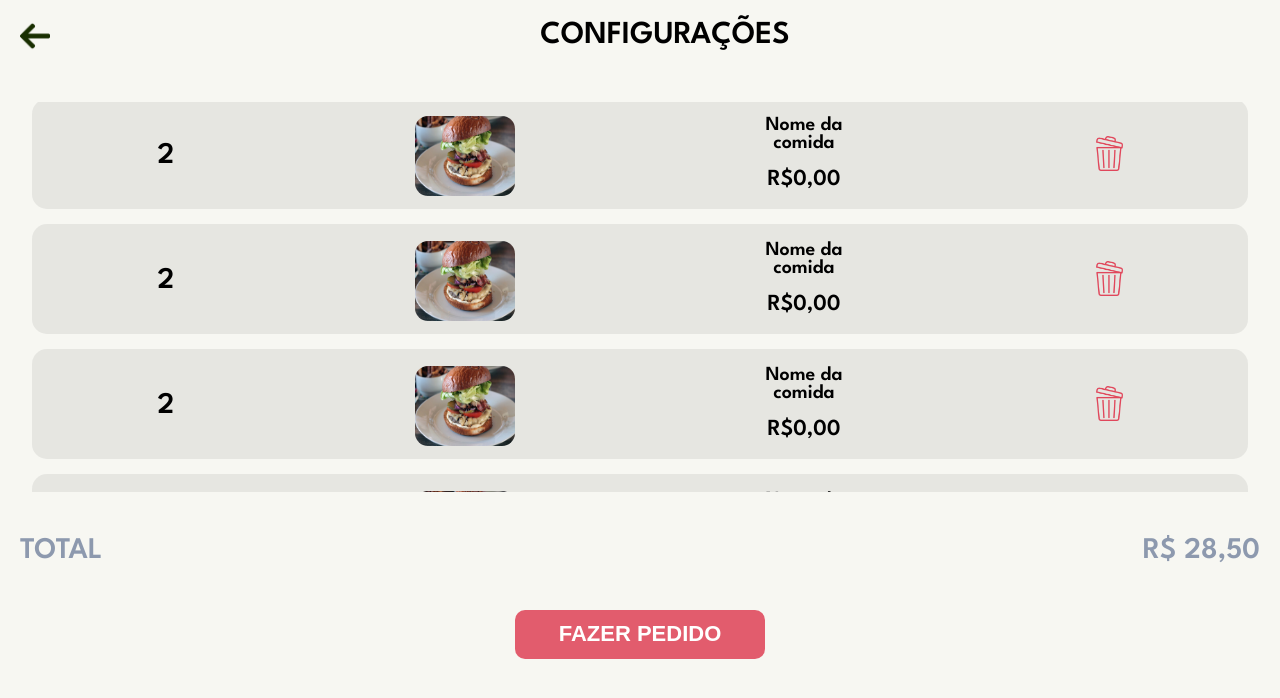
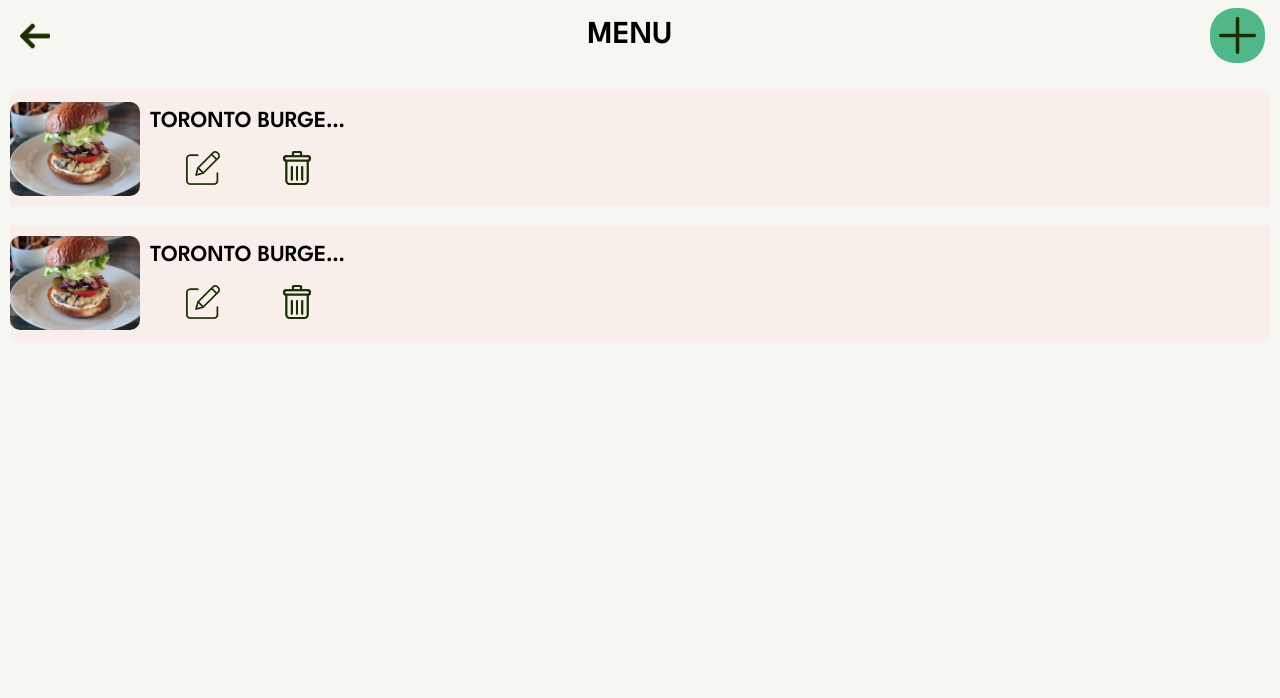
Before and after one commit to Joao-F3rnando/waiter-tech-front, an Angular app: page /cart in a window 1280 px wide. Shown: the top 698 px of the page. Built offline with nearby package versions, Linux system fonts and the light colour scheme.

Commit message:
new qrcode page and added and add item button on dishes page

```diff
--- a/src/app/app.component.html
+++ b/src/app/app.component.html
@@ -1,3 +1,3 @@
-<router-outlet></router-outlet>
+<!-- <router-outlet></router-outlet> -->
 
-<!-- <app-option></app-option> -->
+<app-dishes></app-dishes>
--- a/src/app/components/dishes/dishes.component.css
+++ b/src/app/components/dishes/dishes.component.css
@@ -4,7 +4,7 @@ header {
     justify-content: space-between;
 }
 
-header img {
+.return {
     height: 30px;
     margin-left: 20px;
 }
@@ -15,7 +15,27 @@ h1 {
     text-transform: uppercase;
 }
 
+.add-item{
+    background-color: #52B788;
+    margin-right: 15px;
+    border-radius: 25px;
+    width: 55px;
+    height: 55px;
+    display: flex;
+    justify-content: center;
+    align-items: center;
+}
+
+.add-item img{
+    width: 37px;
+    height: 37px;
+}
+
 /* DIVISÃO DO MENU */
+
+.content{
+    height: 100%;
+}
 
 .container{
     gap: 20px;
@@ -62,3 +82,10 @@ h2{
 .edit-delete, h2{
     margin-left: 10px;
 }
+
+/* Botão de adicionar */
+
+.btn{
+    display: flex;
+    justify-content: center;
+}
--- a/src/app/components/dishes/dishes.component.html
+++ b/src/app/components/dishes/dishes.component.html
@@ -1,8 +1,12 @@
 <header>
-    <img (click)="goBack()" src="../../../assets/seta-esquerda.png" alt="">
+    <img (click)="goBack()" class="return" src="../../../assets/seta-esquerda.png" alt="">
     <h1>menu</h1>
+    <div class="add-item" (click)="goEdit()">
+        <img src="../../../assets/plus.png" >
+    </div>
 </header>
 
+<div class="content">
     <div class="container">
         <div class="background">
             <div class="details">
@@ -41,3 +45,5 @@
             </div>
         </div>
     </div>
+
+</div>
--- a/src/app/components/login-client/login-client.component.css
+++ b/src/app/components/login-client/login-client.component.css
@@ -36,13 +36,14 @@ button{
     border-radius: 10px;
     width: 245px;
     height: 55px;
-    font-size: 22px;
+    font-size: 20px;
     font-weight: 400;
 }
 
 .pink-button{
     background-color: rgba(224, 71, 91, 0.88);
     color: #F8EFEA;
+    padding: 5px;
 }
 
 .light-green-button{
--- a/src/app/components/login-client/login-client.component.html
+++ b/src/app/components/login-client/login-client.component.html
@@ -7,7 +7,7 @@
     <div id="selectors">
         <div class="content">
             <p>Já está em algum restaurante?</p>
-            <button (click)="qrcodeNavigate()" class="pink-button">Escaneie o QR Code</button>
+            <button (click)="qrcodeNavigate()" class="pink-button">Adicione o código do restaurante</button>
         </div>
         <div class="content">
             <p>Ainda não?</p>
--- a/src/app/components/qrcode/qrcode.component.css
+++ b/src/app/components/qrcode/qrcode.component.css
@@ -1,27 +1,84 @@
-h1,
-h5,
-p {
-    word-break: break-all;
-    font-family: 'Courier New', Courier, monospace;
+header {
+    display: flex;
+    align-items: center;
+    justify-content: space-between;
+    margin-top: 30px;
 }
 
-div {
-    text-align: center;
-    background: #fdfdfd;
+header img {
+    height: 30px;
+    margin-left: 20px;
+    margin-right: 30px;
 }
 
-button {
-    border-radius: 50%;
-    height: 60px;
-    width: 60px;
-    margin-bottom: 20px;
-
-    &disabled {
-        cursor: no-drop;
-    }
+h1 {
+    text-align: center;
+    flex: 2;
+    text-transform: uppercase;
+    font-size: 20px;
 }
 
-.data {
-    background: antiquewhite;
-    border-radius: 5px;
+/* Quadrado verde */
+
+.green-bg{
+    background-color: #DDE5B6;
+    border-radius: 75px 75px 0 0 ;
+    height: 500px;
+    margin-top: 50px;
+    padding-top: 50px;
 }
+
+h2{
+    text-align: center;
+    text-transform: uppercase;
+    font-size: 30px;
+    color: #192F01;
+}
+
+p{
+    color: #192F01;
+    font-size: 18px;
+    text-align: center;
+    margin: 60px 0;
+    font-weight: lighter;
+}
+
+form{
+    display: flex;
+    align-items: center;
+    justify-content: center;
+    flex-direction: column;
+}
+
+input{
+    width: 307px;
+    height: 58px;
+    border-radius: 10px;
+    border: none;
+    background-color: #F9F7F3;
+}
+
+input::placeholder{
+    text-align: center;
+    font-size: 22px;
+}
+
+.btn{
+    margin-top: 60px;
+    width: 307px;
+    height: 58px;
+    border: none;
+    border-radius: 10px;
+    background-color: rgba(249, 247, 243, 0.75);
+    font-size: 30px;
+    color: #192F01;
+}
+
+.where{
+    margin-top: 60px;
+    display: flex;
+    align-items: center;
+    justify-content: center;
+    font-weight: lighter;
+    font-size: 14px;
+}
--- a/src/app/components/qrcode/qrcode.component.html
+++ b/src/app/components/qrcode/qrcode.component.html
@@ -1,6 +1,28 @@
-<!-- <qrcode [qrdata]="'Your data string'" [width]="500" [errorCorrectionLevel]="'M'"></qrcode> -->
+<header>
+    <img (click)="goBack()" src="../../../assets/seta-esquerda.png" alt="">
+    <h1>código do restaurante</h1>
+</header>
 
-<label for="ID">ID:</label>
-<input type="text" name="ID">
+<div>
 
-<button (click)="goHome()" >Confirmar</button>
+    <div class="green-bg">
+
+        <h2>Confirmação</h2>
+
+        <p>Por favor, digite o código do restaurante</p>
+
+        <form action="">
+            <input type="text" name="ID" placeholder="Insira o código aqui">
+
+            <div>
+                <button class="btn" type="submit" (click)="goHome()">Confirmar</button>
+            </div>
+        </form>
+
+        <div class="where">
+            <span>Onde encontro o código?</span>
+        </div>
+
+    </div>
+
+</div>
--- a/src/app/components/qrcode/qrcode.component.ts
+++ b/src/app/components/qrcode/qrcode.component.ts
@@ -13,4 +13,7 @@ export class QrcodeComponent {
     this.router.navigate(['/home'])
   }
 
+  goBack(){
+    this.router.navigate(['/'])
+  }
 }
```
Also changed, not shown: src/assets/plus.png (added). Lines whose indentation alone changed are shown as unchanged.
